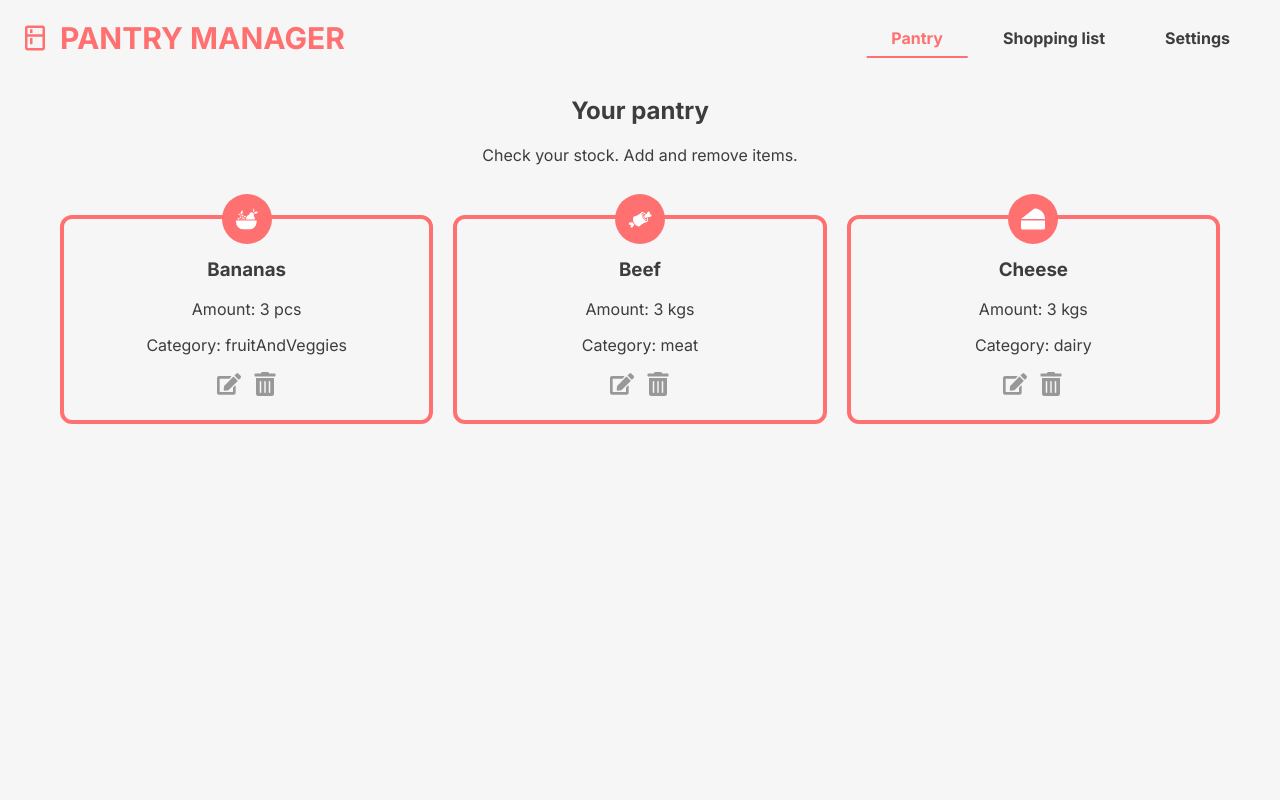
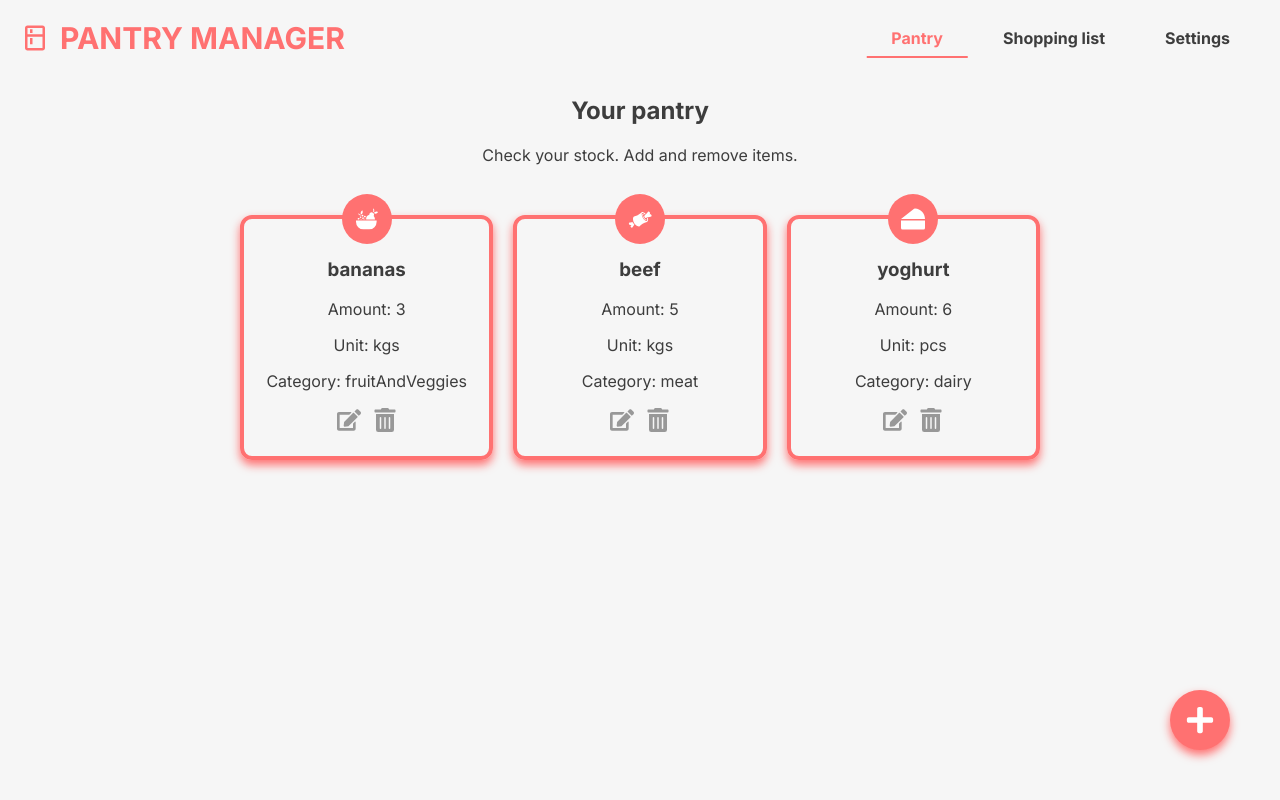
Before and after one commit to jakubfiglak/pantry-manager, a React (Create React App) app: page /pantry in a window 1280 px wide. Built offline with nearby package versions, Linux system fonts and the light colour scheme.

Commit message:
Create app context, add function for adding new item to the pantry

```diff
--- a/src/App.js
+++ b/src/App.js
@@ -1,18 +1,61 @@
-import React from 'react';
+import React, { Component } from 'react';
 import { ThemeProvider } from 'styled-components';
 import {
   BrowserRouter, Switch, Route, Redirect,
 } from 'react-router-dom';
+import AppContext from './context';
 import GlobalStyle from './theme/GlobalStyle';
 import { theme } from './theme/mainTheme';
 import Header from './components/Header/Header';
 import Pantry from './views/Pantry';
 import ShoppingList from './views/ShoppingList';
 import Settings from './views/Settings';
+import { categories, units } from './data';
 
-function App() {
+const dummyItems = [
+  {
+    name: 'bananas',
+    category: 'fruitAndVeggies',
+    quantity: '3',
+    unit: 'kgs',
+  },
+  {
+    name: 'beef',
+    category: 'meat',
+    quantity: '5',
+    unit: 'kgs',
+  },
+  {
+    name: 'yoghurt',
+    category: 'dairy',
+    quantity: '6',
+    unit: 'pcs',
+  },
+];
+
+class App extends Component {
+  state = {
+    categories: [...categories],
+    units: [...units],
+    items: [...dummyItems],
+  }
+
+  addItem = (e, newItem) => {
+    e.preventDefault();
+    this.setState((prevState) => ({
+      items: [...prevState.items, newItem],
+    }));
+  }
+
+  render() {
+    const contextElements = {
+      ...this.state,
+      addItem: this.addItem,
+    };
+
     return (
       <BrowserRouter>
+        <AppContext.Provider value={contextElements}>
           <ThemeProvider theme={theme}>
             <GlobalStyle />
             <Header />
@@ -23,8 +66,10 @@ function App() {
               <Route path="/settings" component={Settings} />
             </Switch>
           </ThemeProvider>
+        </AppContext.Provider>
       </BrowserRouter>
     );
   }
+}
 
 export default App;
--- /dev/null
+++ b/src/animations/index.js
@@ -0,0 +1,11 @@
+import { keyframes } from 'styled-components';
+
+export const appear = keyframes`
+  from {
+    opacity: 0;
+  }
+
+  to {
+    opacity: 1;
+  }
+`;
--- /dev/null
+++ b/src/components/Button/Button.js
@@ -0,0 +1,34 @@
+import styled, { css } from 'styled-components';
+
+const StyledButton = styled.button`
+  width: 60px;
+  height: 60px;
+  border-radius: 50%;
+  background: ${({ theme }) => theme.primary};
+  border: 0;
+  box-shadow: 0 5px 10px ${({ theme }) => theme.primary};
+  cursor: pointer;
+  transition: transform 0.2s;
+  position: relative;
+
+  &>svg {
+    width: 50%;
+    height: 50%;
+    color: white;
+    position: absolute;
+    top: 50%;
+    left: 50%;
+    transform: translate(-50%,-50%);
+  };
+
+  &:hover {
+    transform: scale(1.1);
+  }
+
+  ${({ small }) => small && css`
+    width: 30px;
+    height: 30px;
+  `}
+`;
+
+export default StyledButton;
--- /dev/null
+++ b/src/components/Form/Form.js
@@ -0,0 +1,120 @@
+import React, { Component } from 'react';
+import styled from 'styled-components';
+import AppContext from '../../context';
+
+const StyledWrapper = styled.form`
+  display: flex;
+  flex-direction: column;
+`;
+
+const StyledInput = styled.input`
+  border: 2px solid ${({ theme }) => theme.black};
+  border-radius: 3px;
+  font-size: ${({ theme }) => theme.fontSize.m};
+  font-weight: ${({ theme }) => theme.bold};
+  padding: 15px;
+  margin-bottom: 20px;
+  transition: all 0.2s;
+
+  &:focus {
+    outline: 0;
+    border-color: ${({ theme }) => theme.primary}
+  }
+`;
+
+const StyledInputSet = styled.div`
+  display: grid;
+  grid-template-columns: 2fr 1fr;
+  gap: 20px;
+`;
+
+const StyledSubmitBtn = styled.input`
+  border: 0;
+  background: ${({ theme }) => theme.primary};
+  color: white;
+  font-size: ${({ theme }) => theme.fontSize.l};
+  text-transform: uppercase;
+  font-weight: ${({ theme }) => theme.bold};
+  padding: 15px;
+  cursor: pointer;
+  transition: transform 0.2s;
+
+  &:hover {
+    transform: scale(1.02);
+  }
+`;
+
+class Form extends Component {
+  state = {
+    name: '',
+    category: '',
+    quantity: '',
+    unit: '',
+  }
+
+  handleInputChange = (e) => {
+    this.setState({
+      [e.target.name]: e.target.value,
+    });
+  }
+
+  render() {
+    return (
+      <AppContext.Consumer>
+        {(context) => {
+          const { categories, units, addItem } = context;
+          const {
+            name, category, quantity, unit,
+          } = this.state;
+
+          return (
+            <StyledWrapper onSubmit={(e) => addItem(e, this.state)}>
+              <StyledInput
+                placeholder="Name"
+                type="text"
+                name="name"
+                value={name}
+                onChange={this.handleInputChange}
+              />
+              <StyledInput
+                as="select"
+                name="category"
+                value={category}
+                onChange={this.handleInputChange}
+              >
+                <option value="">Category</option>
+                {categories.map((cat) => (
+                  <option value={cat}>{cat}</option>
+                ))}
+              </StyledInput>
+              <StyledInputSet>
+                <StyledInput
+                  placeholder="Quantity"
+                  type="number"
+                  min="0"
+                  name="quantity"
+                  value={quantity}
+                  onChange={this.handleInputChange}
+                />
+                <StyledInput
+                  as="select"
+                  name="unit"
+                  value={unit}
+                  onChange={this.handleInputChange}
+                >
+                  <option value="">Unit</option>
+                  {units.map((un) => (
+                    <option value={un}>{un}</option>
+                  ))}
+                </StyledInput>
+              </StyledInputSet>
+              <StyledSubmitBtn type="submit" value="add" />
+            </StyledWrapper>
+          );
+        }}
+      </AppContext.Consumer>
+    );
+  }
+}
+
+export default Form;
--- /dev/null
+++ b/src/components/Modal/Modal.js
@@ -0,0 +1,47 @@
+import React from 'react';
+import styled from 'styled-components';
+import { MdClose } from 'react-icons/md';
+import Heading from '../Heading/Heading';
+import Button from '../Button/Button';
+import { appear } from '../../animations';
+import Form from '../Form/Form';
+
+const StyledModalOuter = styled.div`
+  position: fixed;
+  top: 0;
+  left: 0;
+  width: 100vw;
+  height: 100vh;
+  background: ${({ theme }) => theme.secondaryTransparent};
+  animation: ${appear} 0.2s ease-in;
+`;
+
+const StyledModalInner = styled.div`
+  position: absolute;
+  top: 50%;
+  left: 50%;
+  transform: translate(-50%,-50%);
+  background: ${({ theme }) => theme.lightGray};
+  border-radius: 20px;
+  box-shadow: 0 5px 10px ${({ theme }) => theme.primary};
+  max-width: 700px;
+  padding: 30px 60px;
+`;
+
+const StyledButton = styled(Button)`
+  position: absolute;
+  top: 20px;
+  right: 20px;
+`;
+
+const Modal = ({ closeModalFn }) => (
+  <StyledModalOuter>
+    <StyledModalInner>
+      <StyledButton small onClick={closeModalFn}><MdClose /></StyledButton>
+      <Heading>Add new item</Heading>
+      <Form />
+    </StyledModalInner>
+  </StyledModalOuter>
+);
+
+export default Modal;
--- a/src/components/ProductCard/ProductCard.js
+++ b/src/components/ProductCard/ProductCard.js
@@ -8,6 +8,7 @@ const StyledWrapper = styled.div`
   border: 4px solid ${({ theme }) => theme.primary};
   border-radius: 12px;
   position: relative;
+  box-shadow: 0 5px 10px ${({ theme }) => theme.primary};
 `;
 
 const StyledContent = styled.div`
@@ -33,15 +34,22 @@ const StyledButtonIcon = styled.button`
   }
 `;
 
-const ProductCard = ({ category, item, amount }) => (
+const ProductCard = ({
+  name, category, quantity, unit,
+}) => (
   <StyledWrapper>
     <CategoryIcon icon={icons[category]} />
     <StyledContent>
-      <h3>{item}</h3>
+      <h3>{name}</h3>
       <p>
         Amount:
         {' '}
-        {amount}
+        {quantity}
+      </p>
+      <p>
+        Unit:
+        {' '}
+        {unit}
       </p>
       <p>
         Category:
--- /dev/null
+++ b/src/context.js
@@ -0,0 +1,5 @@
+import React from 'react';
+
+const AppContext = React.createContext();
+
+export default AppContext;
--- /dev/null
+++ b/src/data/index.js
@@ -0,0 +1,5 @@
+export const categories = [
+  'fruitAndVeggies', 'dairy', 'drink', 'carbs', 'sweets', 'meat',
+];
+
+export const units = ['l', 'kg', 'pcs'];
--- a/src/theme/mainTheme.js
+++ b/src/theme/mainTheme.js
@@ -1,6 +1,7 @@
 export const theme = {
   primary: '#ff7171',
   secondary: '#fff0ae',
+  secondaryTransparent: 'rgba(255,240,174, 0.4)',
   black: '#3d3d3d',
   gray: '#989898',
   lightGray: '#f6f6f6',
--- a/src/views/Pantry.js
+++ b/src/views/Pantry.js
@@ -1,28 +1,68 @@
-import React from 'react';
+import React, { Component } from 'react';
 import styled from 'styled-components';
+import { FaPlus } from 'react-icons/fa';
 import Heading from '../components/Heading/Heading';
 import SubHeading from '../components/SubHeading/SubHeading';
 import ProductCard from '../components/ProductCard/ProductCard';
+import Button from '../components/Button/Button';
+import Modal from '../components/Modal/Modal';
+import AppContext from '../context';
 
 const StyledWrapper = styled.div`
   display: grid;
   grid-template-columns: repeat(auto-fit, minmax(250px, 1fr));
   margin: 50px auto;
-  padding: 0 20px;
-  gap: 20px;
+  padding: 0 200px;
+  gap: 50px 20px;
   max-width: 1200px;
 `;
 
-const Pantry = () => (
+const StyledButton = styled(Button)`
+  position: fixed;
+  bottom: 50px;
+  right: 50px;
+`;
+
+class Pantry extends Component {
+  state = {
+    isModalOpen: false,
+  };
+
+  openModal = () => {
+    this.setState({
+      isModalOpen: true,
+    });
+  };
+
+  closeModal = () => {
+    this.setState({
+      isModalOpen: false,
+    });
+  };
+
+  render() {
+    const { isModalOpen } = this.state;
+
+    return (
+      <AppContext.Consumer>
+        {({ items }) => (
           <>
             <Heading>Your pantry</Heading>
             <SubHeading>Check your stock. Add and remove items.</SubHeading>
             <StyledWrapper>
-      <ProductCard category="fruitAndVeggies" item="Bananas" amount="3 pcs" />
-      <ProductCard category="meat" item="Beef" amount="3 kgs" />
-      <ProductCard category="dairy" item="Cheese" amount="3 kgs" />
+              {items.map(({
+                name, category, quantity, unit,
+              }) => (
+                <ProductCard name={name} category={category} quantity={quantity} unit={unit} />
+              ))}
+              <StyledButton onClick={this.openModal}><FaPlus /></StyledButton>
             </StyledWrapper>
+            {isModalOpen && <Modal closeModalFn={this.closeModal} />}
           </>
+        )}
+      </AppContext.Consumer>
     );
+  }
+}
 
 export default Pantry;
```
Lines whose indentation alone changed are shown as unchanged.
